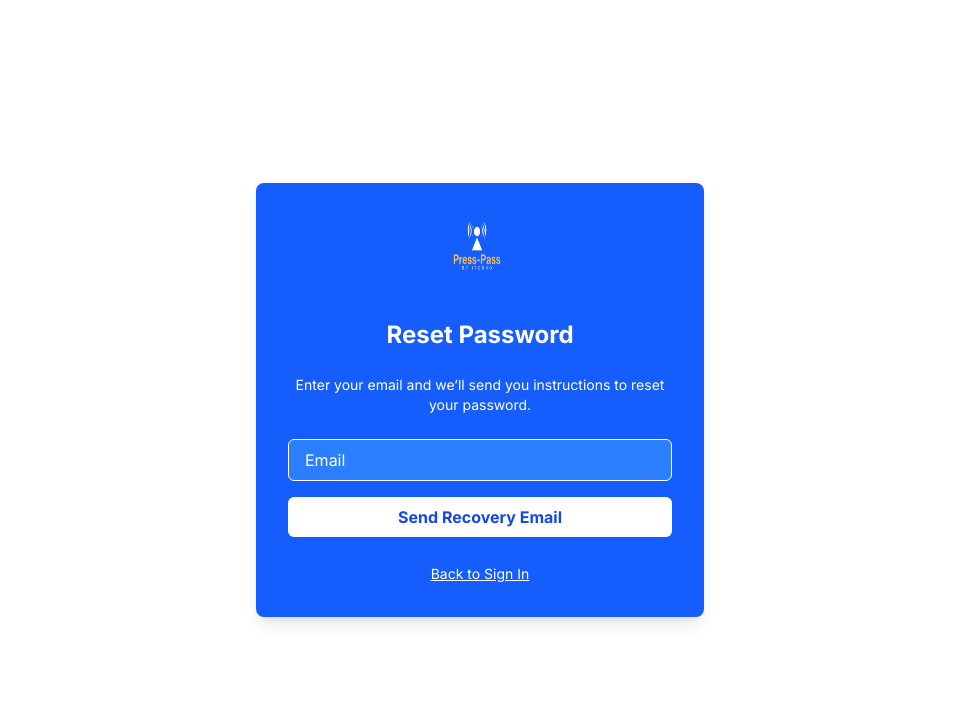
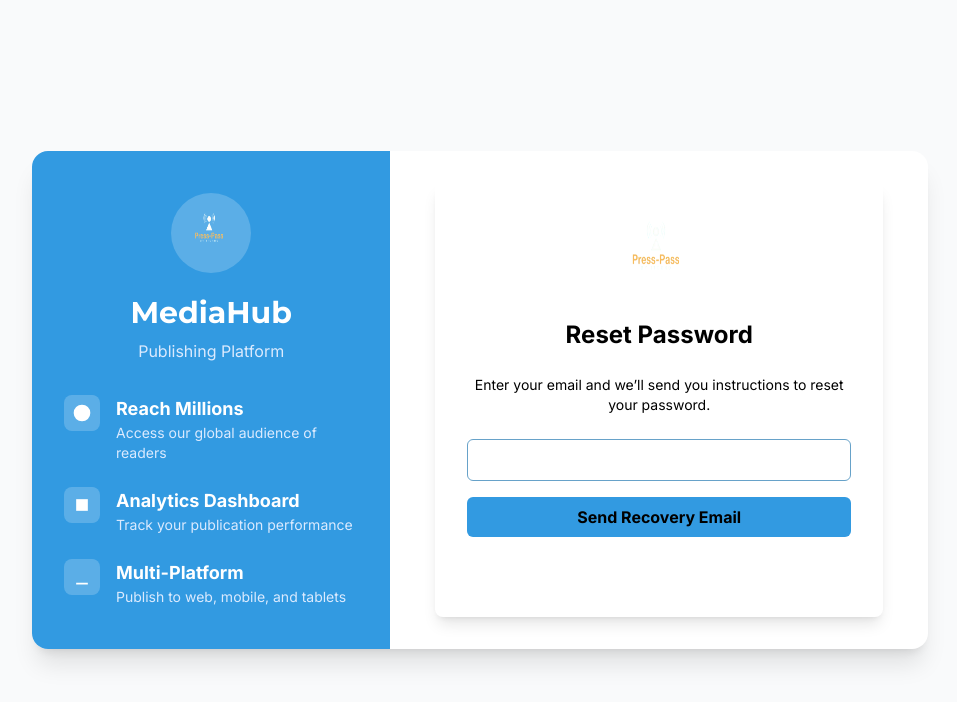
Before and after one commit to Khulunjabulo/PressPassDesktop, a Next.js app: page /ForgotPassword in a window 1280 px wide. Shown: the top 702 px of the page, without its empty margins (160-1117 px from the left). Built offline with nearby package versions, Linux system fonts and the light colour scheme.

Commit message:
forgot password

```diff
--- a/app/ForgotPassword/page.js
+++ b/app/ForgotPassword/page.js
@@ -1,67 +1,6 @@
-"use client"
-import { useState } from "react"
-import Image from "next/image"
-import Link from "next/link"
-import { useRouter } from "next/navigation"
+import React from 'react'
+import ForgotPasswordForm from '@/components/Authentication/ForgotPassword'
 
-export default function ForgotPassword() {
-  const [email, setEmail] = useState("")
-  const [submitted, setSubmitted] = useState(false)
-
-  const handleSubmit = (e) => {
-    e.preventDefault()
-    // TODO: Connect to backend or Firebase for password reset
-    setSubmitted(true)
-  }
-
-  return (
-    <div className="min-h-screen flex items-center justify-center bg-white">
-      <div className="w-full max-w-md bg-blue-600 text-white p-8 rounded-lg shadow-lg">
-        <div className="flex justify-center mb-6">
-          <Image src="/Presspass.png" alt="Logo" className="h-20 w-20" width={80} height={80} />
-        </div>
-
-        <h2 className="text-2xl font-bold text-center mb-6">Reset Password</h2>
-
-        {!submitted ? (
-          <>
-            <p className="text-sm text-white mb-6 text-center">
-              Enter your email and we’ll send you instructions to reset your password.
-            </p>
-            <form onSubmit={handleSubmit} className="space-y-4">
-              <input
-                type="email"
-                placeholder="Email"
-                required
-                value={email}
-                onChange={(e) => setEmail(e.target.value)}
-                className="w-full px-4 py-2 border border-white bg-blue-500 text-white rounded-md focus:outline-none focus:ring-2 focus:ring-white placeholder-white"
-              />
-              <button
-                type="submit"
-                className="w-full bg-white text-blue-700 font-bold py-2 rounded-md hover:bg-gray-100 transition"
-              >
-                Send Recovery Email
-              </button>
-            </form>
-            <div className="mt-6 text-center">
-              <Link href="/signin" className="text-sm text-white underline hover:text-gray-200">
-                Back to Sign In
-              </Link>
-            </div>
-          </>
-        ) : (
-          <div className="text-center space-y-4">
-            <p className="text-green-200 font-semibold">
-              Recovery instructions have been sent to <br />
-              <span className="underline">{email}</span>
-            </p>
-            <Link href="/signin" className="text-sm text-white underline hover:text-gray-200">
-              Back to Sign In
-            </Link>
-          </div>
-        )}
-      </div>
-    </div>
-  )
+export default function ForgotPasswordPage() {
+  return <ForgotPasswordForm />
 }
--- /dev/null
+++ b/components/Authentication/ForgotPassword.jsx
@@ -0,0 +1,122 @@
+'use client'
+
+import useForgotPassword from "@/hooks/SignUpLogic"
+import Link from "next/link"
+import Image from "next/image"
+
+export default function ForgotPasswordForm() {
+  const { email, setEmail, submitted, handleSubmit } = useForgotPassword()
+
+  return (
+    <div className="bg-gray-50 min-h-screen flex items-center justify-center p-4">
+      <div className="w-full max-w-4xl bg-white rounded-2xl shadow-xl overflow-hidden">
+        <div className="flex flex-col md:flex-row">
+          {/* Left side panel */}
+          <div className="md:w-2/5 bg-gradient-to-br bg-[#329ae1] text-white p-8 flex flex-col justify-center">
+            <div className="text-center mb-8">
+              <div className="bg-white/20 p-4 rounded-full inline-block mb-4">
+                <Image
+                  src="/Presspass.png"
+                  alt="News Icon"
+                  className="w-12 h-12"
+                  width={48}
+                  height={48}
+                />
+              </div>
+              <h1 className="text-3xl font-bold mb-2">MediaHub</h1>
+              <p className="text-blue-100">Publishing Platform</p>
+            </div>
+            <div className="space-y-6">
+              <div className="flex items-start">
+                <div className="bg-white/20 p-2 rounded-lg mr-4">
+                  {/* You can replace with your icons or leave empty */}
+                  {/* Example icon placeholder */}
+                  <svg className="text-xl w-5 h-5" fill="currentColor" viewBox="0 0 24 24"><circle cx="12" cy="12" r="10" /></svg>
+                </div>
+                <div>
+                  <h3 className="font-semibold text-lg">Reach Millions</h3>
+                  <p className="text-blue-100 text-sm">Access our global audience of readers</p>
+                </div>
+              </div>
+              <div className="flex items-start">
+                <div className="bg-white/20 p-2 rounded-lg mr-4">
+                  <svg className="text-xl w-5 h-5" fill="currentColor" viewBox="0 0 24 24"><rect width="14" height="14" x="5" y="5" /></svg>
+                </div>
+                <div>
+                  <h3 className="font-semibold text-lg">Analytics Dashboard</h3>
+                  <p className="text-blue-100 text-sm">Track your publication performance</p>
+                </div>
+              </div>
+              <div className="flex items-start">
+                <div className="bg-white/20 p-2 rounded-lg mr-4">
+                  <svg className="text-xl w-5 h-5" fill="currentColor" viewBox="0 0 24 24"><path d="M5 19h14v2H5z" /></svg>
+                </div>
+                <div>
+                  <h3 className="font-semibold text-lg">Multi-Platform</h3>
+                  <p className="text-blue-100 text-sm">Publish to web, mobile, and tablets</p>
+                </div>
+              </div>
+            </div>
+          </div>
+
+          {/* Right side panel - your forgot password form content */}
+          <div className="md:w-3/5 p-8">
+            {/* Your original forgot password form JSX — unchanged */}
+            <div className="w-full max-w-md  text-white p-8 rounded-lg shadow-lg mx-auto">
+              <div className="flex justify-center mb-6">
+                <Image
+                  src="/Presspass.png"
+                  alt="Logo"
+                  className="h-20 w-20"
+                  width={80}
+                  height={80}
+                />
+              </div>
+
+              <h2 className="text-2xl text-black font-bold text-center mb-6">Reset Password</h2>
+
+              {!submitted ? (
+                <>
+                  <p className="text-sm text-black mb-6 text-center">
+                    Enter your email and we’ll send you instructions to reset your password.
+                  </p>
+                  <form onSubmit={handleSubmit} className="space-y-4">
+                    <input
+                      type="email"
+                      placeholder="Email"
+                      required
+                      value={email}
+                      onChange={(e) => setEmail(e.target.value)}
+                      className="w-full px-4 py-2 border border-[#67a2c9]  bg-white-500 text-white rounded-md focus:outline-none focus:ring-2 focus:ring-white placeholder-white"
+                    />
+                    <button
+                      type="submit"
+                      className="text-black w-full bg-[#329ae1] text-black-700 font-bold py-2 rounded-md hover:bg-[#67a2c9] transition"
+                    >
+                      Send Recovery Email
+                    </button>
+                  </form>
+                  <div className="mt-6 text-center">
+                    <Link href="/signin" className="text-sm text-white underline hover:text-gray-200">
+                      Back to Sign In
+                    </Link>
+                  </div>
+                </>
+              ) : (
+                <div className="text-center space-y-4">
+                  <p className="text-green-200 font-semibold">
+                    Recovery instructions have been sent to <br />
+                    <span className="underline">{email}</span>
+                  </p>
+                  <Link href="/signin" className="text-sm text-white underline hover:text-gray-200">
+                    Back to Sign In
+                  </Link>
+                </div>
+              )}
+            </div>
+          </div>
+        </div>
+      </div>
+    </div>
+  )
+}
--- /dev/null
+++ b/hooks/SignUpLogic.js
@@ -0,0 +1,22 @@
+'use client'
+
+//Forgot Password Logic
+import { useState } from "react"
+
+export default function useForgotPassword() {
+  const [email, setEmail] = useState("")
+  const [submitted, setSubmitted] = useState(false)
+
+  const handleSubmit = (e) => {
+    e.preventDefault()
+    // TODO: Connect to backend or Firebase
+    setSubmitted(true)
+  }
+
+  return {
+    email,
+    setEmail,
+    submitted,
+    handleSubmit,
+  }
+}
```
